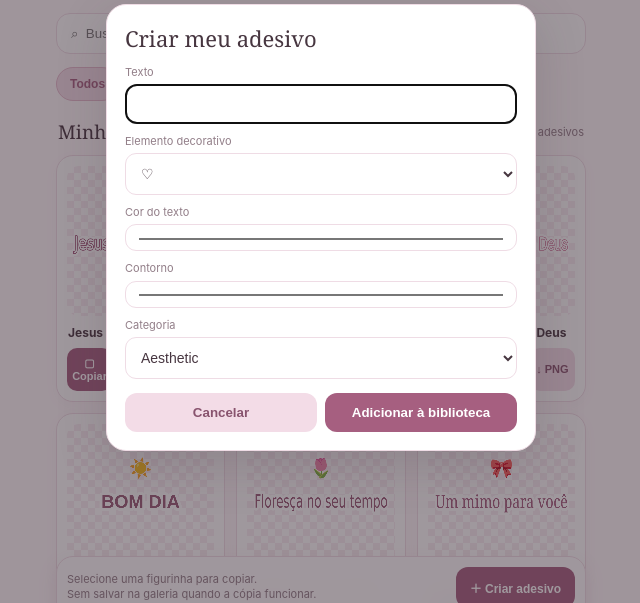
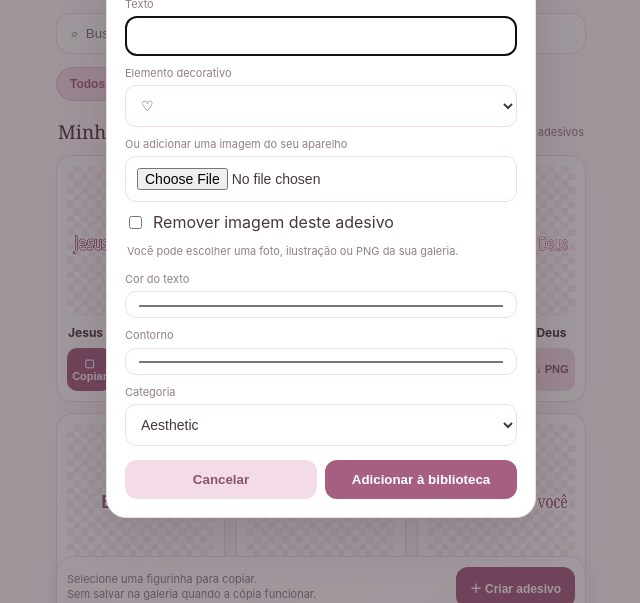
Before and after one commit to suzypereira2013-a11y/Adesiva.app, a plain HTML site: page index.html in a window 1280 px wide. Both pictures are taken after a click on the button "＋ Criar adesivo". Shown: the part 173-776 px from the top of the page, without its empty margins (319-959 px from the left). Drawn offline with Linux system fonts and the light colour scheme.

Commit message:
Adiciona upload de imagens pessoais no editor de adesivos

```diff
--- a/index.html
+++ b/index.html
@@ -53,6 +53,9 @@
   <h2>Criar meu adesivo</h2>
   <label class="field"><span>Texto</span><input id="newText" maxlength="48" value="Jesus cuida de mim"></label>
   <label class="field"><span>Elemento decorativo</span><select id="newEmoji"><option>♡</option><option>🌷</option><option>🎀</option><option>✨</option><option>🦋</option><option>☆</option><option>💗</option><option>💉</option><option>🪡</option><option>🫧</option><option>🦵</option></select></label>
+  <label class="field"><span>Ou adicionar uma imagem do seu aparelho</span><input id="imageUpload" type="file" accept="image/*"></label>
+  <label class="field" style="display:flex;align-items:center;gap:8px"><input id="removeImage" type="checkbox" style="width:auto"> Remover imagem deste adesivo</label>
+  <p id="imageHint" class="notice">Você pode escolher uma foto, ilustração ou PNG da sua galeria.</p>
   <label class="field"><span>Cor do texto</span><input id="newColor" type="color" value="#ffffff"></label>
   <label class="field"><span>Contorno</span><input id="newOutline" type="color" value="#a65f80"></label>
   <label class="field"><span>Categoria</span><select id="newCategory"><option>Cristão</option><option>Aesthetic</option><option>Profissional</option><option>Frases</option></select></label>
@@ -74,7 +77,7 @@ let stickers = [
  {id:12,name:"Você consegue",text:"Você consegue!",emoji:"🦋",cat:"Frases",color:"#965a78",outline:"#fff",font:"bold"}
 ];
 try{const saved=JSON.parse(localStorage.getItem("adesiva-stickers-v2")||"[]");if(Array.isArray(saved)){const byId=new Map(saved.map(s=>[s.id,s]));stickers=stickers.map(s=>byId.get(s.id)||s);saved.filter(s=>!stickers.some(x=>x.id===s.id)).forEach(s=>stickers.unshift(s));}}catch(e){}
-let editingId=null;
+let editingId=null,pendingImageData=null;
 function persist(){try{localStorage.setItem("adesiva-stickers-v2",JSON.stringify(stickers));}catch(e){statusEl.textContent="Não foi possível guardar as alterações neste aparelho.";}}
 let activeCat="Todos";
 const grid=document.getElementById("grid"),statusEl=document.getElementById("status");
@@ -135,9 +138,10 @@ async function saveSticker(s){
 document.getElementById("filters").addEventListener("click",e=>{const b=e.target.closest("button[data-cat]");if(!b)return;activeCat=b.dataset.cat;document.querySelectorAll(".filters button").forEach(x=>x.classList.toggle("active",x===b));render();});
 document.getElementById("search").addEventListener("input",render);
 const dlg=document.getElementById("editor");
-function openEditor(s=null){editingId=s?s.id:null;document.querySelector("#editor h2").textContent=s?"Editar adesivo":"Criar meu adesivo";document.getElementById("save").textContent=s?"Salvar alterações":"Adicionar à biblioteca";document.getElementById("newText").value=s?s.text:"";document.getElementById("newEmoji").value=s?s.emoji:"♡";document.getElementById("newColor").value=s?s.color:"#ffffff";document.getElementById("newOutline").value=s?s.outline:"#a65f80";document.getElementById("newCategory").value=s?s.cat:"Aesthetic";dlg.showModal();}
+function openEditor(s=null){editingId=s?s.id:null;pendingImageData=s?.imageData||null;document.getElementById("imageUpload").value="";document.getElementById("removeImage").checked=false;document.getElementById("imageHint").textContent=pendingImageData?"Imagem já adicionada. Escolha outra para substituir.":"Você pode escolher uma foto, ilustração ou PNG da sua galeria.";document.querySelector("#editor h2").textContent=s?"Editar adesivo":"Criar meu adesivo";document.getElementById("save").textContent=s?"Salvar alterações":"Adicionar à biblioteca";document.getElementById("newText").value=s?s.text:"";document.getElementById("newEmoji").value=s?s.emoji:"♡";document.getElementById("newColor").value=s?s.color:"#ffffff";document.getElementById("newOutline").value=s?s.outline:"#a65f80";document.getElementById("newCategory").value=s?s.cat:"Aesthetic";dlg.showModal();}
 document.getElementById("create").onclick=()=>openEditor();document.getElementById("cancel").onclick=()=>dlg.close();
-document.getElementById("save").onclick=()=>{const text=document.getElementById("newText").value.trim();if(!text)return;const item={id:editingId??Date.now(),name:text,text,emoji:document.getElementById("newEmoji").value,cat:document.getElementById("newCategory").value,color:document.getElementById("newColor").value,outline:document.getElementById("newOutline").value,font:"script"};if(editingId!==null){stickers=stickers.map(s=>s.id===editingId?{...s,...item}:s);}else{stickers.unshift(item);}persist();activeCat="Todos";document.querySelectorAll(".filters button").forEach(x=>x.classList.toggle("active",x.dataset.cat==="Todos"));document.getElementById("search").value="";render();dlg.close();statusEl.textContent=editingId!==null?"Alterações salvas na biblioteca deste aparelho.":"Seu adesivo foi adicionado à biblioteca deste aparelho.";editingId=null;};
+document.getElementById("imageUpload").onchange=async e=>{const file=e.target.files&&e.target.files[0];if(!file)return;if(!file.type.startsWith("image/")){statusEl.textContent="Escolha um arquivo de imagem.";return;}if(file.size>8*1024*1024){statusEl.textContent="A imagem deve ter até 8 MB.";e.target.value="";return;}try{pendingImageData=await new Promise((resolve,reject)=>{const reader=new FileReader();reader.onload=()=>resolve(reader.result);reader.onerror=reject;reader.readAsDataURL(file);});document.getElementById("imageHint").textContent="Imagem selecionada: "+file.name;}catch(err){statusEl.textContent="Não foi possível carregar essa imagem.";}};
+document.getElementById("save").onclick=()=>{const text=document.getElementById("newText").value.trim();if(!text)return;const item={id:editingId??Date.now(),name:text,text,emoji:document.getElementById("newEmoji").value,cat:document.getElementById("newCategory").value,color:document.getElementById("newColor").value,outline:document.getElementById("newOutline").value,font:"script",imageData:document.getElementById("removeImage").checked?null:pendingImageData};if(editingId!==null){stickers=stickers.map(s=>s.id===editingId?{...s,...item}:s);}else{stickers.unshift(item);}persist();activeCat="Todos";document.querySelectorAll(".filters button").forEach(x=>x.classList.toggle("active",x.dataset.cat==="Todos"));document.getElementById("search").value="";render();dlg.close();statusEl.textContent=editingId!==null?"Alterações salvas na biblioteca deste aparelho.":"Seu adesivo foi adicionado à biblioteca deste aparelho.";editingId=null;};
 if("serviceWorker" in navigator && location.protocol.startsWith("http"))window.addEventListener("load",()=>navigator.serviceWorker.register("./sw.js").catch(()=>{}));
 render();
 </script>
```
